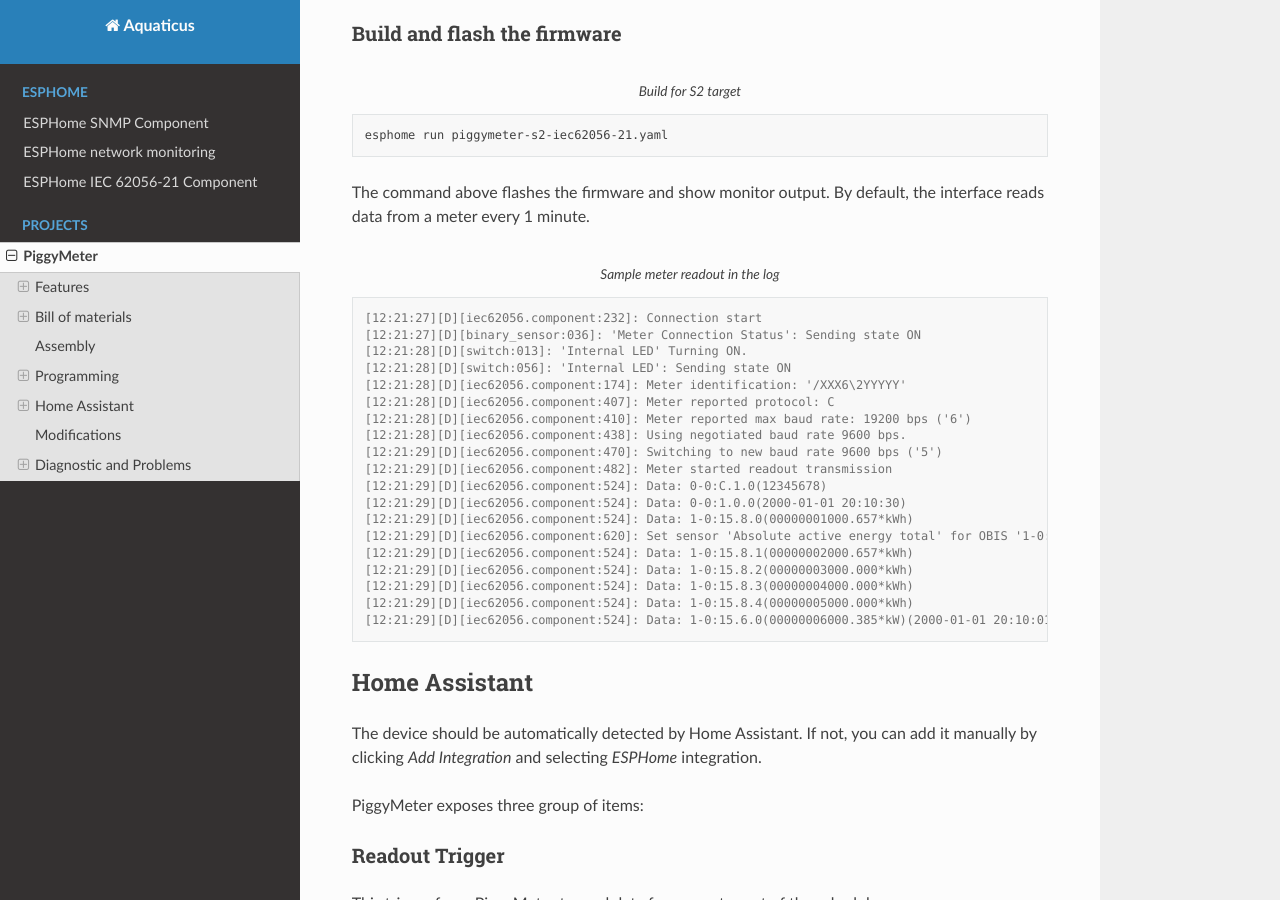
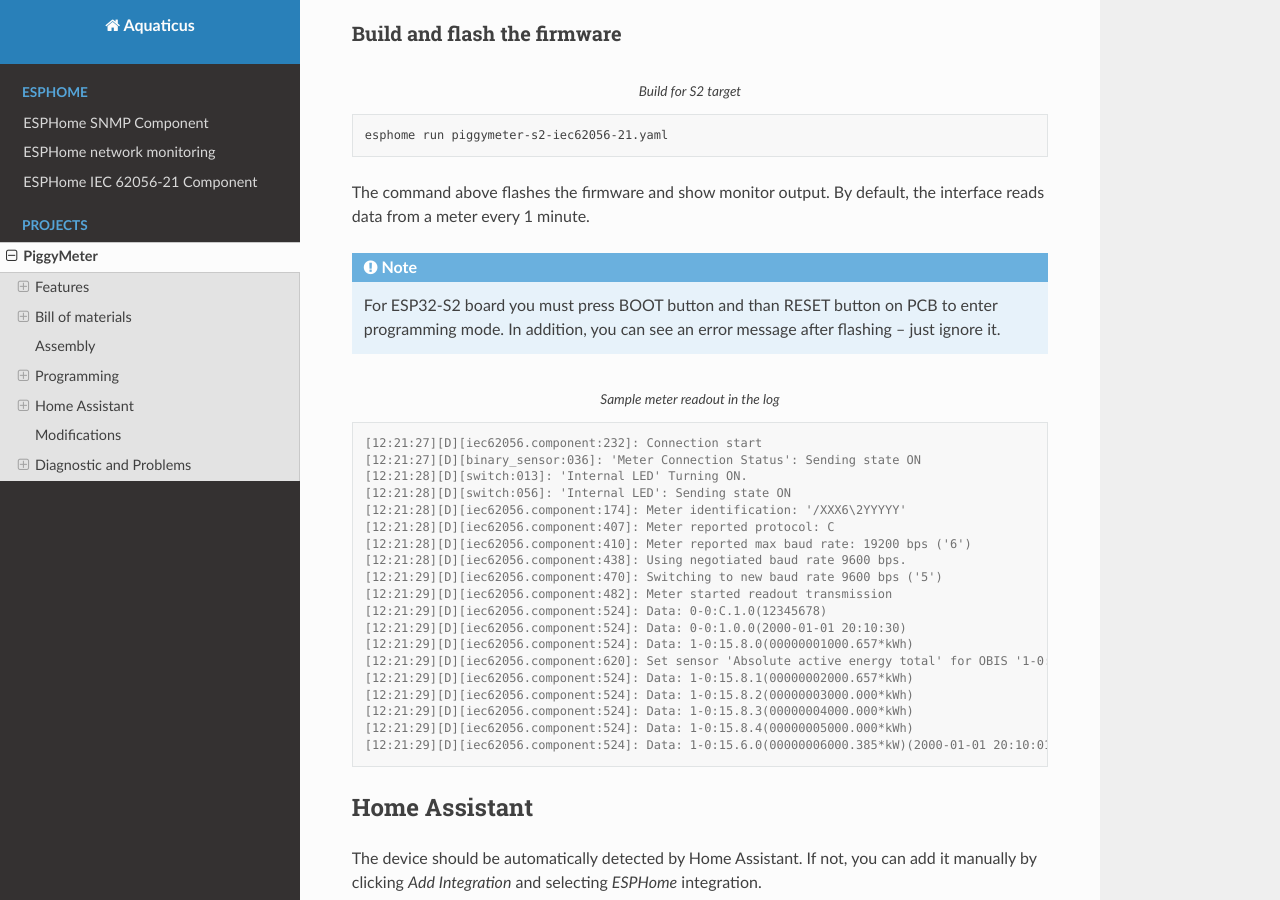
Before and after one commit to aquaticus/aquaticus.github.io, a Sphinx documentation site: the page built from doc/meter.rst, in a window 1280 px wide and 900 px high, scrolled down 6990 px. Built offline with Sphinx 7.4.7 and the Read the Docs theme 2.0.0, drawn with Linux system fonts in a browser that asks for light colours.

Commit message:
S2 programming

```diff
--- a/doc/meter.rst
+++ b/doc/meter.rst
@@ -290,6 +290,12 @@
 The command above flashes the firmware and show monitor output.
 By default, the interface reads data from a meter every 1 minute.
 
+.. note::
+
+    For ESP32-S2 board you must press BOOT button and than RESET button on PCB to
+    enter programming mode. In addition, you can see an error message after flashing -- just ignore it.
+
+
 .. code-block:: console
     :caption: Sample meter readout in the log
 
```
